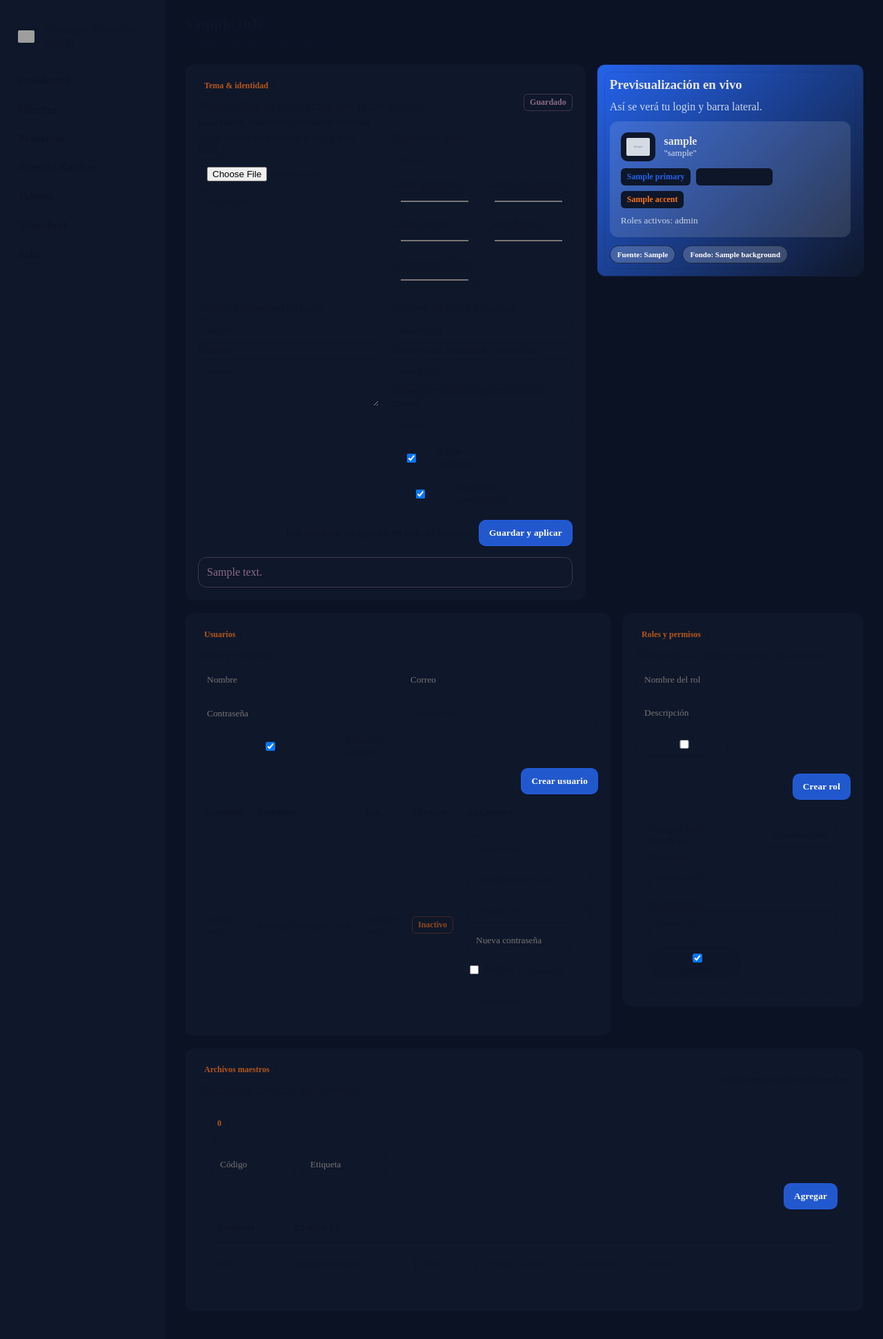
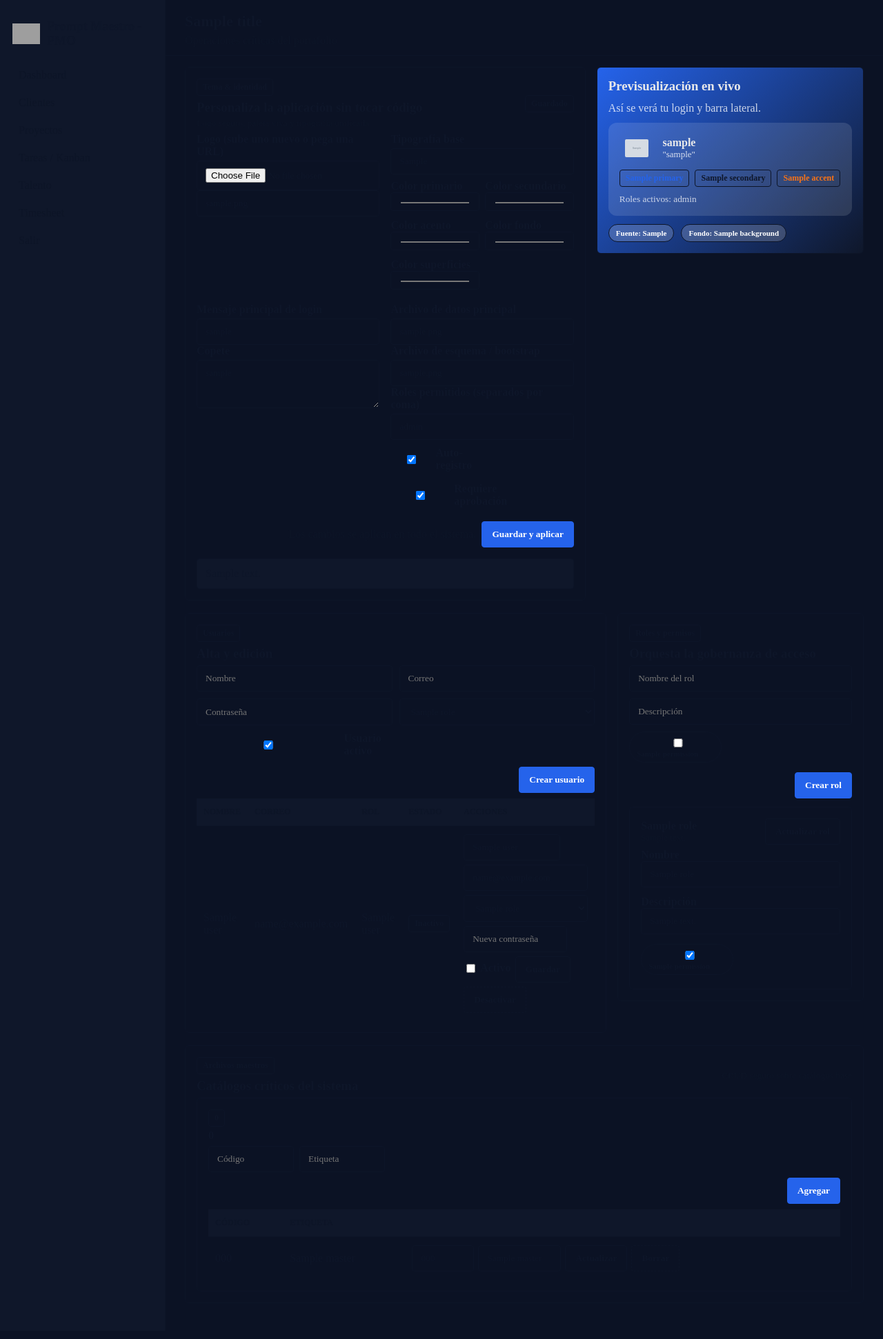
Before and after one commit to doriangomez/adminprojects, a PHP site: template src/Views/config/index.php in a window 1280 px wide. Shown: the whole page at 69% size. After the commit the page ends 1746 px from the top, so only its background shows below. Run offline with PHP 8.4, Linux system fonts and the light colour scheme; the template is opened without the code that fills it: most values are stand-ins (such as "Sample title", 1, 10 or a date in 2020); grey boxes marked "Sample" are stand-in pictures; grey boxes are pictures that could not be loaded.

Commit message:
Simplify admin UI styling

```diff
--- a/src/Views/layout/header.php
+++ b/src/Views/layout/header.php
@@ -22,13 +22,9 @@ $normalizedPath = str_starts_with($requestPath, $basePath)
             --background: <?= htmlspecialchars($theme['background']) ?>;
             --surface: <?= htmlspecialchars($theme['surface'] ?? $theme['background']) ?>;
             --font-family: <?= htmlspecialchars($theme['font_family'] ?? "'Inter', system-ui, -apple-system, BlinkMacSystemFont, 'Segoe UI', sans-serif") ?>;
-            --text: color-mix(in srgb, var(--secondary) 70%, var(--background) 30%);
-            --muted: color-mix(in srgb, var(--text) 60%, var(--background) 40%);
-            --panel: color-mix(in srgb, var(--surface) 85%, var(--background) 15%);
-            --border: color-mix(in srgb, var(--surface) 55%, var(--background) 45%);
-            --positive: color-mix(in srgb, var(--primary) 52%, var(--accent) 48%);
-            --warning: color-mix(in srgb, var(--accent) 60%, var(--secondary) 40%);
-            --danger: color-mix(in srgb, var(--accent) 55%, var(--secondary) 45%);
+            --text: color-mix(in srgb, var(--secondary) 75%, var(--background) 25%);
+            --muted: color-mix(in srgb, var(--secondary) 55%, var(--background) 45%);
+            --border: color-mix(in srgb, var(--surface) 60%, var(--background) 40%);
         }
         * {
             box-sizing: border-box;
@@ -37,49 +33,36 @@ $normalizedPath = str_starts_with($requestPath, $basePath)
         body {
             margin: 0;
             display: flex;
-            background: color-mix(in srgb, var(--background) 96%, var(--surface) 4%);
+            background: var(--background);
             color: var(--text);
         }
         .sidebar {
             width: 240px;
-            background: color-mix(in srgb, var(--surface) 92%, var(--background) 8%);
+            background: var(--surface);
             color: var(--muted);
             min-height: 100vh;
-            padding: 32px 20px;
+            padding: 28px 18px;
             position: sticky;
             top: 0;
             border-right: 1px solid var(--border);
         }
         .sidebar h1 {
-            margin: 0 0 24px 0;
+            margin: 0 0 20px 0;
             font-size: 18px;
             display:flex;
             align-items:center;
             gap:10px;
-            letter-spacing: 0.02em;
             color: var(--text);
             font-weight: 700;
         }
-        .sidebar h1 img {
-            height: 30px;
-            border-radius: 8px;
-            background: color-mix(in srgb, var(--surface) 90%, transparent);
-            padding:6px;
-        }
-        .sidebar nav {
-            display:flex;
-            flex-direction:column;
-            gap:4px;
-        }
+        .sidebar h1 img { height: 30px; }
+        .sidebar nav { display:flex; flex-direction:column; gap:2px; }
         .sidebar a {
             display: block;
             color: var(--muted);
             text-decoration: none;
-            padding: 10px 4px;
-            border-radius: 6px;
-            font-weight: 600;
-            letter-spacing: 0.01em;
-            border-left: 2px solid transparent;
+            padding: 10px 6px;
+            border-left: 3px solid transparent;
         }
         .sidebar a:hover { color: var(--text); }
         .sidebar a.active {
@@ -88,89 +71,54 @@ $normalizedPath = str_starts_with($requestPath, $basePath)
             font-weight: 700;
         }
         .topbar {
-            padding: 22px 28px 10px;
+            padding: 18px 28px 12px;
             display: flex;
             justify-content: space-between;
             align-items: flex-start;
             position: sticky;
             top: 0;
             z-index: 10;
-            background: color-mix(in srgb, var(--background) 98%, var(--surface) 2%);
-            border-bottom: 1px solid color-mix(in srgb, var(--border) 80%, transparent);
+            background: var(--background);
+            border-bottom: 1px solid var(--border);
         }
         main {
             flex: 1;
             min-height: 100vh;
         }
         .content {
-            padding: 12px 28px 40px;
+            padding: 16px 28px 40px;
             display: flex;
             flex-direction: column;
             gap: 18px;
         }
-        .page-heading h2 {
-            margin:0 0 4px 0;
-            font-size: 22px;
-            letter-spacing: 0.01em;
+        .page-heading h2 { margin:0 0 6px 0; font-size: 22px; }
+        .page-heading p { margin:0; color: var(--muted); }
+        .user-chip { display:flex; flex-direction:column; gap:4px; text-align:right; color: var(--muted); }
+        .section-grid { display:grid; gap:16px; align-items:start; }
+        .section-grid.twothirds { grid-template-columns: 3fr 2fr; }
+        .section-grid.wide { grid-template-columns: 2fr 3fr; }
+        .grid { display: grid; grid-template-columns: repeat(auto-fit, minmax(220px, 1fr)); gap: 12px; }
+        .grid.tight { gap: 8px; }
+        .card {
+            background: var(--background);
+            border: 1px solid var(--border);
+            border-radius: 6px;
+            padding: 16px;
         }
-        .page-heading p {
-            margin:0;
-            color: var(--muted);
-        }
-        .user-chip {
-            display:flex;
-            flex-direction:column;
-            gap:2px;
-            text-align:right;
-            padding: 8px 0;
-            color: var(--muted);
-        }
-        .card {
-            background: color-mix(in srgb, var(--surface) 96%, var(--background) 4%);
-            border-radius: 12px;
-            padding: 18px;
-            border: 1px solid color-mix(in srgb, var(--border) 80%, transparent);
-        }
-        .card.ghosted {
-            background: transparent;
-            border-style: dashed;
-        }
-        .grid {
-            display: grid;
-            grid-template-columns: repeat(auto-fit, minmax(240px, 1fr));
-            gap: 14px;
-        }
-        .grid.tight { gap: 10px; }
-        .kpi {
-            display: flex;
-            flex-direction: column;
-            gap: 6px;
-        }
-        .kpi .label {
-            color: var(--muted);
-            font-size: 12px;
-            letter-spacing: 0.03em;
-            text-transform: uppercase;
-        }
-        .kpi .value {
-            font-weight: 800;
-            font-size: 30px;
-            letter-spacing: -0.01em;
-        }
+        .card.ghosted { background: transparent; border-style: dashed; }
+        .kpi { display: flex; flex-direction: column; gap: 6px; }
+        .kpi .label { color: var(--muted); font-size: 12px; text-transform: uppercase; }
+        .kpi .value { font-weight: 700; font-size: 26px; }
         .badge {
             display: inline-block;
             padding: 4px 8px;
-            border-radius: 6px;
+            border-radius: 4px;
             font-size: 12px;
             font-weight: 600;
             background: transparent;
-            color: var(--muted);
-            border: 1px solid color-mix(in srgb, var(--border) 70%, transparent);
+            color: var(--text);
+            border: 1px solid var(--border);
         }
-        .badge.success { color: var(--positive); border-color: color-mix(in srgb, var(--positive) 40%, var(--border) 60%); }
-        .badge.warning { color: var(--warning); border-color: color-mix(in srgb, var(--warning) 40%, var(--border) 60%); }
-        .badge.danger { color: var(--danger); border-color: color-mix(in srgb, var(--danger) 40%, var(--border) 60%); }
-        .badge.neutral { color: color-mix(in srgb, var(--accent) 70%, var(--secondary) 30%); }
         table {
             width: 100%;
             border-collapse: collapse;
@@ -179,92 +127,59 @@ $normalizedPath = str_starts_with($requestPath, $basePath)
         }
         th, td {
             padding: 12px 10px;
-            border-bottom: 1px solid color-mix(in srgb, var(--border) 80%, transparent);
+            border-bottom: 1px solid var(--border);
             text-align: left;
         }
         th {
             font-size: 12px;
             text-transform: uppercase;
-            letter-spacing: 0.04em;
             color: var(--muted);
             font-weight: 700;
-            background: transparent;
+            background: var(--surface);
         }
         tr:last-child td { border-bottom: none; }
-        tbody tr:hover { background: color-mix(in srgb, var(--surface) 20%, transparent); }
-        .toolbar {
-            display: flex;
-            justify-content: space-between;
-            align-items: center;
-            margin-bottom: 6px;
-            gap: 10px;
-        }
+        tbody tr:hover { background: var(--surface); }
+        .toolbar { display: flex; justify-content: space-between; align-items: center; margin-bottom: 6px; gap: 10px; flex-wrap: wrap; }
         .btn {
             padding: 10px 14px;
-            border-radius: 10px;
-            border: 1px solid color-mix(in srgb, var(--border) 70%, transparent);
+            border-radius: 4px;
+            border: 1px solid var(--border);
             cursor: pointer;
-            font-weight: 700;
-            letter-spacing: 0.01em;
-            background: transparent;
+            font-weight: 600;
+            background: var(--surface);
             color: var(--text);
-            transition: background 0.15s ease, color 0.15s ease, border-color 0.15s ease;
         }
-        .btn.primary {
-            background: color-mix(in srgb, var(--primary) 85%, var(--secondary) 15%);
-            color: white;
-            border-color: color-mix(in srgb, var(--primary) 55%, transparent);
-        }
-        .btn.secondary {
-            background: color-mix(in srgb, var(--surface) 94%, var(--background) 6%);
-        }
-        .btn.ghost {
-            background: transparent;
-            border-style: dashed;
-        }
-        .btn:hover { background: color-mix(in srgb, var(--surface) 92%, transparent); }
+        .btn.primary { background: var(--primary); color: #fff; border-color: var(--primary); }
+        .btn.secondary { background: var(--background); }
+        .btn.ghost { background: transparent; border-style: dashed; }
         form.inline { display: flex; gap: 8px; align-items: center; flex-wrap: wrap; }
         input, select, textarea {
             padding: 10px 12px;
-            border: 1px solid color-mix(in srgb, var(--border) 80%, transparent);
-            border-radius: 10px;
+            border: 1px solid var(--border);
+            border-radius: 4px;
             width: 100%;
-            background: color-mix(in srgb, var(--surface) 94%, var(--background) 6%);
+            background: var(--background);
             color: var(--text);
         }
-        input[type="file"] {
-            border-style: dashed;
-        }
         textarea { resize: vertical; }
-        label { font-weight: 700; color: var(--text); display:block; margin-bottom:4px; }
+        label { font-weight: 600; color: var(--text); display:block; margin-bottom:4px; }
         .hint { color: var(--muted); font-size: 13px; }
         .kanban { display: grid; grid-template-columns: repeat(auto-fit, minmax(220px, 1fr)); gap: 10px; }
-        .column { background: color-mix(in srgb, var(--surface) 94%, var(--background) 6%); padding: 12px; border-radius: 12px; border: 1px solid color-mix(in srgb, var(--border) 80%, transparent); }
-        .column h3 { margin: 0 0 8px 0; font-size: 13px; color: var(--muted); text-transform: uppercase; letter-spacing: 0.03em; }
-        .card-task { background: transparent; border-radius: 10px; padding: 12px; border: 1px solid color-mix(in srgb, var(--border) 80%, transparent); margin-bottom: 8px; }
-        .pill { border-radius: 999px; padding: 6px 10px; font-size: 11px; font-weight: 700; background: transparent; color: var(--text); border: 1px solid color-mix(in srgb, var(--border) 70%, transparent); }
-        .pill.high { color: var(--danger); border-color: color-mix(in srgb, var(--danger) 40%, var(--border) 60%); }
-        .pill.medium { color: var(--warning); border-color: color-mix(in srgb, var(--warning) 40%, var(--border) 60%); }
-        .pill.low { color: var(--positive); border-color: color-mix(in srgb, var(--positive) 40%, var(--border) 60%); }
-        .section-grid { display:grid; gap:16px; align-items:start; }
-        .section-grid.twothirds { grid-template-columns: 3fr 2fr; }
-        .section-grid.wide { grid-template-columns: 2fr 3fr; }
-        .card-overlay { position:relative; overflow:hidden; }
-        .card-overlay::after { content:''; position:absolute; inset:10px; border-radius:12px; border:1px solid color-mix(in srgb, var(--panel) 26%, transparent); opacity:0.5; }
-        .stack { display:flex; flex-direction:column; gap:10px; }
+        .column { background: var(--surface); padding: 12px; border-radius: 6px; border: 1px solid var(--border); }
+        .column h3 { margin: 0 0 8px 0; font-size: 13px; color: var(--muted); text-transform: uppercase; }
+        .card-task { background: var(--background); border-radius: 4px; padding: 12px; border: 1px solid var(--border); margin-bottom: 8px; }
+        .pill { border-radius: 999px; padding: 6px 10px; font-size: 11px; font-weight: 600; background: transparent; color: var(--text); border: 1px solid var(--border); }
         .pillset { display:flex; gap:6px; flex-wrap:wrap; }
         .text-muted { color: var(--muted); }
-        .alert { padding:12px; border-radius: 12px; border:1px solid color-mix(in srgb, var(--border) 80%, transparent); background: color-mix(in srgb, var(--surface) 95%, var(--background) 5%); color: var(--text); }
-        .alert.success { color: var(--positive); border-color: color-mix(in srgb, var(--positive) 40%, var(--border) 60%); }
+        .alert { padding:12px; border-radius: 4px; border:1px solid var(--border); background: var(--surface); color: var(--text); }
         .table-actions { display:flex; gap:8px; flex-wrap:wrap; }
         .chip-list { display:flex; flex-wrap:wrap; gap:8px; }
-        .subtle-card { background: transparent; border: 1px dashed color-mix(in srgb, var(--border) 70%, transparent); box-shadow: none; }
         .table-wrapper { overflow-x: auto; }
         @media (max-width: 1024px) {
             body { flex-direction: column; }
             .sidebar { position: relative; width: 100%; flex-direction: row; display:flex; align-items:center; gap:14px; min-height: unset; border-bottom: 1px solid var(--border); }
             .sidebar nav { flex-direction: row; flex-wrap: wrap; }
-            .sidebar a { flex: 1 1 140px; text-align: center; border-left: none; border-top: 2px solid transparent; }
+            .sidebar a { flex: 1 1 140px; text-align: center; border-left: none; border-top: 3px solid transparent; }
             .sidebar a.active { border-top-color: var(--primary); }
             main { width: 100%; }
             .content { padding: 16px; }
```
Also changed, not shown: src/Views/auth/login.php (+19 -20 lines).
